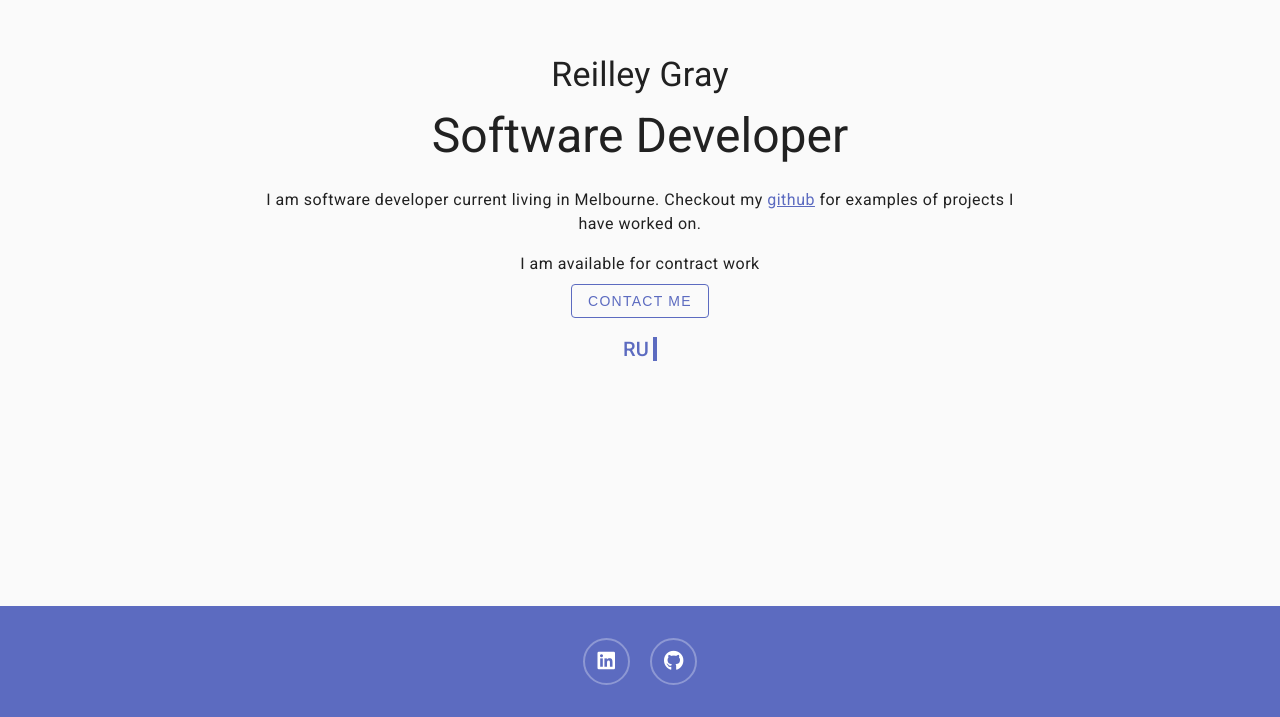
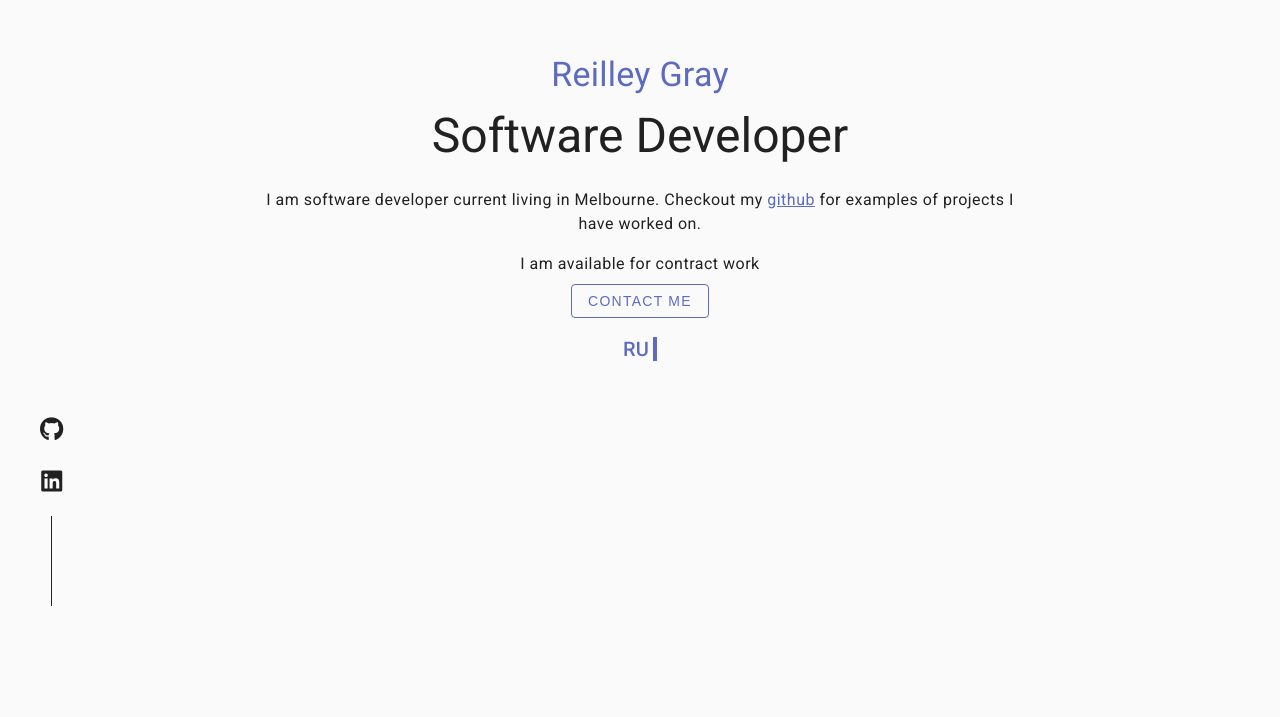
Before and after one commit to Reilley64/www.reilley.dev, a website built with Parcel: page src/index.html in a window 1280 px wide. Shown: the part 194-911 px from the top of the page. After the commit the page ends 800 px from the top, so only its background shows below. Built offline with nearby package versions, Linux system fonts and the light colour scheme.

Commit message:
Remove footer

```diff
--- a/src/css/main.css
+++ b/src/css/main.css
@@ -6,6 +6,7 @@
 
 :root {
   --primary: rgb(92, 107, 192);
+  --font-color: rgba(0, 0, 0, 0.87);
 }
 
 a {
@@ -14,18 +15,12 @@ a {
 
 body {
   background-color: rgb(250, 250, 250);
-  color: rgba(0, 0, 0, 0.87);
+  color: var(--font-color);
   font-family: Roboto, serif;
   font-size: 16px;
   font-weight: 400;
   letter-spacing: 0.5px;
   text-align: center;
-}
-
-@media (max-width: 800px) {
-  body {
-    font-size: 12px;
-  }
 }
 
 .button {
@@ -121,26 +116,55 @@ footer {
 main {
   align-items: center;
   display: flex;
+  flex-direction: column;
   height: 100vh;
   justify-content: center;
 }
 
+.main-left {
+  display: flex;
+  justify-content: center;
+  width: 64px;
+}
+
+.social {
+  bottom: 0;
+  left: 40px;
+  position: fixed;
+}
+
+.social-list {
+  display: flex;
+  flex-direction: column;
+  align-items: center;
+  margin: 0;
+  padding: 0;
+  list-style: none;
+}
+
+.social-list:after {
+  content: "";
+  display: block;
+  width: 1px;
+  height: 90px;
+  margin: 8px auto 0;
+  background-color: var(--font-color);
+}
+
+.social-list > li {
+  margin: 8px 0;
+}
+
 .social-icon {
-  background-color: transparent;
-  border: 2px solid rgba(255, 255, 255, 0.3);
-  border-radius: 100%;
-  color: rgb(255, 255, 255);
-  cursor: pointer;
-  font-size: 20px;
-  height: 47px;
-  transition: background-color 15ms linear, border-color 15ms linear, color 15ms linear;
-  width: 47px;
+  display: inline-block;
+  color: var(--font-color);
+  font-size: 24px;
+  transition: color 150ms cubic-bezier(0.4, 0, 0.2, 1), transform 150ms cubic-bezier(0.4, 0, 0.2, 1);
 }
 
 .social-icon:hover {
-  background-color: rgb(255, 255, 255);
-  border-color: rgb(255, 255, 255);
   color: var(--primary);
+  transform: translateY(-3px);
 }
 
 #languages {
@@ -149,6 +173,32 @@ main {
   padding-right: 4px;
   width: auto;
 }
+
+@media (max-width: 800px) {
+  body {
+    font-size: 12px;
+  }
+
+  .social {
+    align-items: center;
+    height: 48px;
+    left: auto;
+  }
+
+  .social-list {
+    flex-direction: row;
+  }
+
+  .social-list:after {
+    height: 0;
+    width: 0;
+  }
+
+  .social-list > li {
+    margin: 0 8px;
+  }
+}
+
 
 @keyframes blink-caret {
   from,
--- a/src/index.html
+++ b/src/index.html
@@ -22,11 +22,10 @@
   </head>
 
   <body>
-    <header></header>
     <main>
       <div style="max-width: 800px; padding: 16px; width: 100%">
         <p style="display: flex; flex-direction: column">
-          <span class="headline-4">Reilley Gray</span>
+          <span class="headline-4" style="color: var(--primary);">Reilley Gray</span>
           <span class="headline-3">Software Developer</span>
         </p>
         <p>
@@ -49,24 +48,33 @@
           </span>
         </p>
       </div>
-    </main>
-    <footer>
+      <div class="social">
+        <ul class="social-list" style="margin-top: auto;">
+          <li>
+            <a
+              aria-label="github-link"
+              class="social-icon"
+              href="https://github.com/Reilley64"
+              rel="noreferrer"
+              target="_blank"
+            >
+              <i class="fab fa-github"></i>
+            </a>
+          </li>
+          <li>
             <a
               aria-label="linked-in-link"
+              class="social-icon"
               href="https://www.linkedin.com/in/reilley-gray-a9a982198"
               rel="noreferrer"
               target="_blank"
             >
-        <button aria-label="linked-in-button" class="social-icon" style="margin-right: 8px">
               <i class="fab fa-linkedin"></i>
-        </button>
             </a>
-      <a aria-label="github-link" href="https://github.com/Reilley64" rel="noreferrer" target="_blank">
-        <button aria-label="github-button" class="social-icon" style="margin-left: 8px">
-          <i class="fab fa-github"></i>
-        </button>
-      </a>
-    </footer>
+          </li>
+        </ul>
+      </div>
+    </main>
     <script src="js/main.js"></script>
   </body>
 </html>
```
Lines whose indentation alone changed are shown as unchanged.
